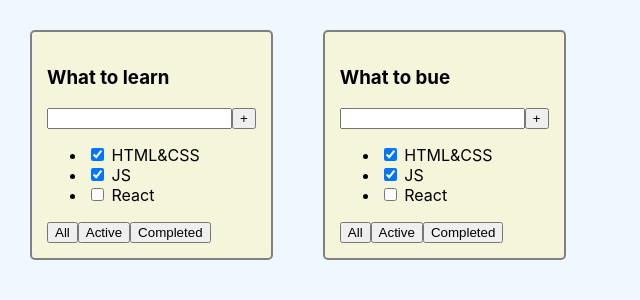
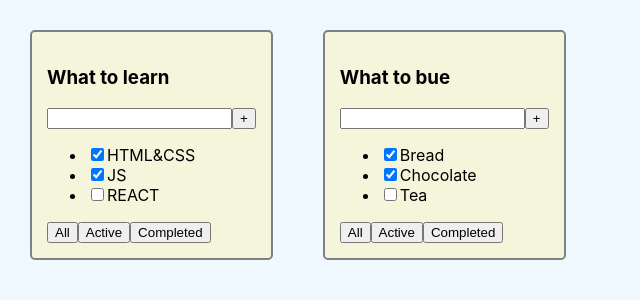
Before and after one commit to prohoryakovlev/TodoList, a React (Create React App) app: page / in a window 1280 px wide. Shown: the top 300 px of the page, without its empty margins (0-640 px from the left). Built offline with nearby package versions, Linux system fonts and the light colour scheme.

Commit message:
PropsType

```diff
--- a/src/TodoList.tsx
+++ b/src/TodoList.tsx
@@ -11,10 +11,19 @@ export type TaskType = {
     title: string
 }
 
-const TodoList: FC<TodoListPropsType> = (props) => {
-    const title = props.title
+const TodoList: FC<TodoListPropsType> = (
+    // 3
+    {
+        title,
+        tasks
+    }) => {
+    // 1.
+    // const title = props.title
+    // const tasks = props.tasks
+    // 2
+    // const {title, tasks} = props
 
-    return(
+    return (
         <div className="todoList">
             <h3>{title}</h3>
             <div>
@@ -22,9 +31,18 @@ const TodoList: FC<TodoListPropsType> = (props) => {
                 <button>+</button>
             </div>
             <ul>
-            <li><input type="checkbox" checked={true}/> <span>HTML&CSS</span></li>
-            <li><input type="checkbox" checked={true}/> <span>JS</span></li>
-            <li><input type="checkbox" checked={false}/> <span>React</span></li>
+                <li>
+                    <input type="checkbox" checked={tasks[0].isDone}/>
+                    <span>{tasks[0].title}</span>
+                </li>
+                <li>
+                    <input type="checkbox" checked={tasks[1].isDone}/>
+                    <span>{tasks[1].title}</span>
+                </li>
+                <li>
+                    <input type="checkbox" checked={tasks[2].isDone}/>
+                    <span>{tasks[2].title}</span>
+                </li>
             </ul>
             <div>
                 <button>All</button>
```
Also changed, not shown: src/App.tsx (+16 -11 lines). Lines whose indentation alone changed are shown as unchanged.
